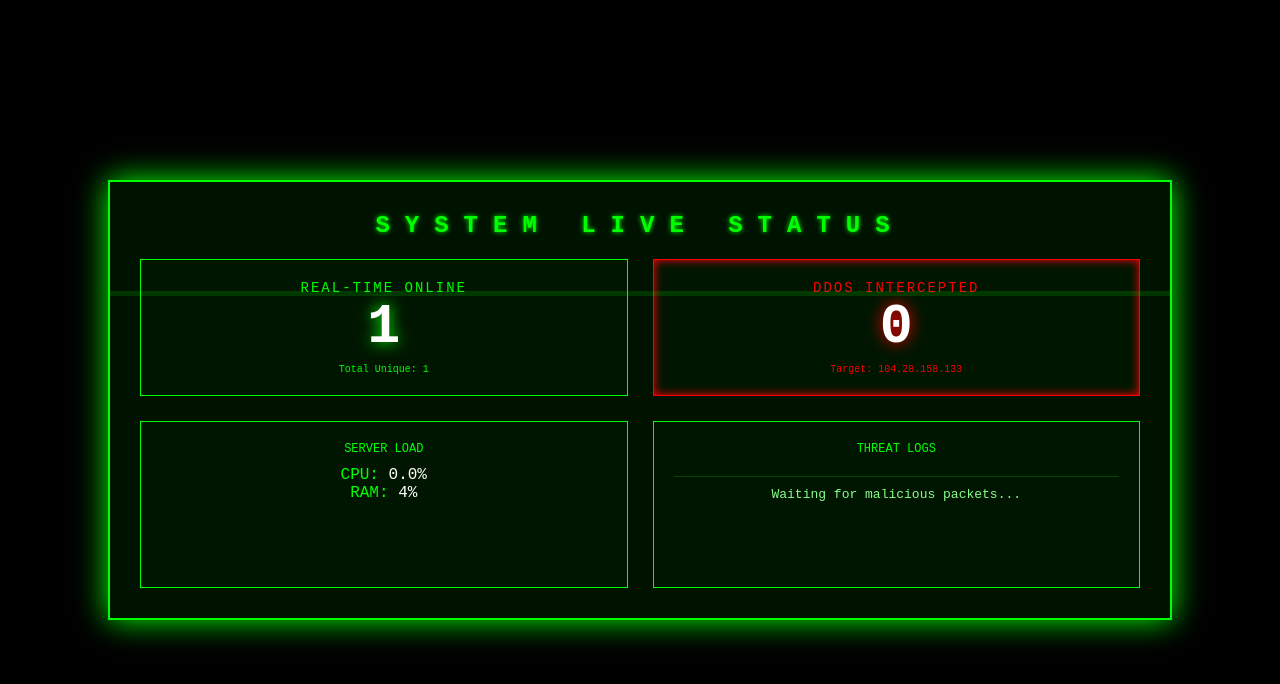
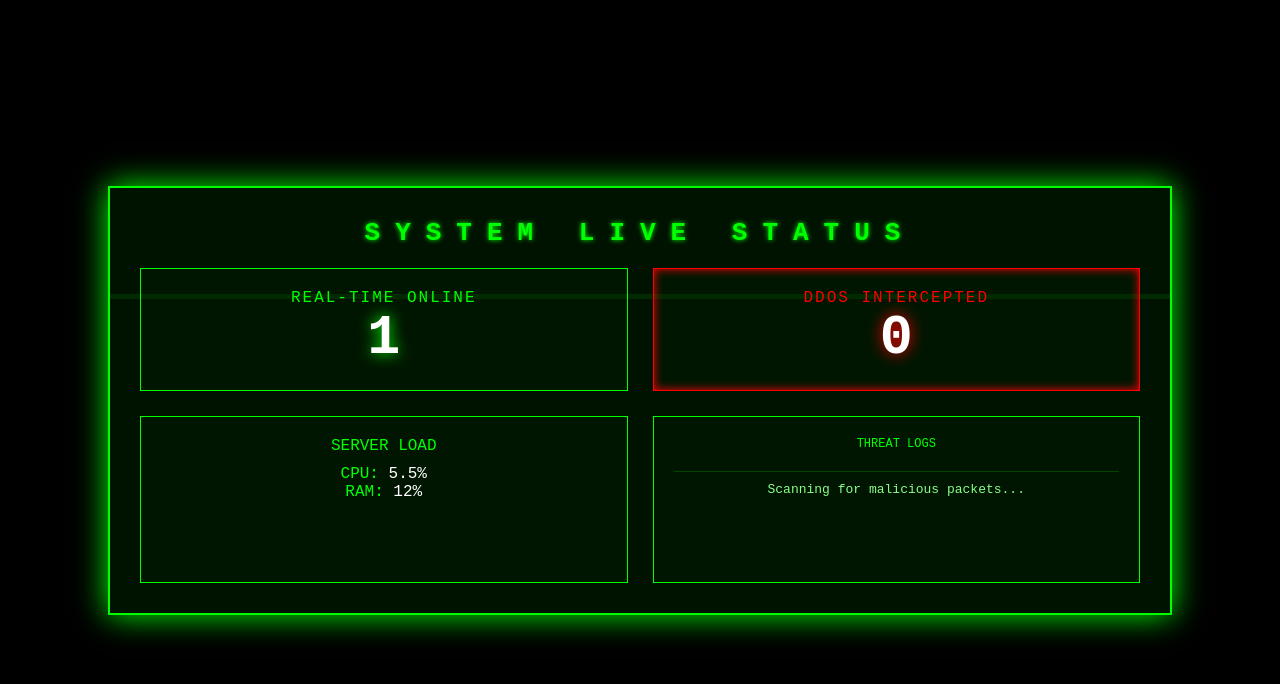
Before and after one commit to lntangu/anti-hack-web-LNTA, a website: page public/index.html in a window 1280 px wide. Drawn offline with Linux system fonts and the light colour scheme; no server answers.

Commit message:
Update index.html

```diff
--- a/public/index.html
+++ b/public/index.html
@@ -2,23 +2,23 @@
 <html>
 <head>
     <meta charset="UTF-8">
-    <title>MATRIX OS | ULTIMATE DEFENSE</title>
+    <title>MATRIX OS | COMMAND CENTER</title>
     <style>
         body { background: #000; color: #0f0; font-family: 'Courier New', monospace; margin: 0; overflow: hidden; display: flex; justify-content: center; align-items: center; height: 100vh; }
-        /* Hiệu ứng khung Matrix */
+        /* Khung viền Neon tỏa sáng */
         .monitor { width: 90%; max-width: 1000px; border: 2px solid #0f0; padding: 30px; background: rgba(0, 20, 0, 0.9); box-shadow: 0 0 30px #0f0; position: relative; }
         .grid { display: grid; grid-template-columns: 1fr 1fr; gap: 25px; margin-top: 20px; }
-        /* Card chỉ số neon */
+        /* Chỉ số sáng rực */
         .card { border: 1px solid #0f0; padding: 20px; text-align: center; background: rgba(0, 40, 0, 0.2); position: relative; }
         .val { font-size: 55px; color: #fff; font-weight: bold; text-shadow: 0 0 15px #0f0; }
         .danger { border-color: #f00; color: #f00; box-shadow: inset 0 0 10px #f00; }
         .danger .val { color: #fff; text-shadow: 0 0 15px #f00; }
-        /* Hiệu ứng tia quét radar */
-        .scanline { width: 100%; height: 5px; background: rgba(0, 255, 0, 0.15); position: absolute; top: 0; left: 0; animation: scan 4s linear infinite; pointer-events: none; z-index: 10; }
+        /* Hiệu ứng tia quét Radar */
+        .scanline { width: 100%; height: 5px; background: rgba(0, 255, 0, 0.1); position: absolute; top: 0; left: 0; animation: scan 4s linear infinite; pointer-events: none; }
         @keyframes scan { from { top: 0; } to { top: 100%; } }
-        /* Log hệ thống */
+        /* Bảng Log */
         .logs { height: 80px; overflow: hidden; font-size: 13px; border-top: 1px solid #040; margin-top: 20px; padding-top: 10px; color: #88ff88; }
-        h1 { text-align: center; letter-spacing: 15px; text-transform: uppercase; margin: 0; font-size: 24px; text-shadow: 0 0 5px #0f0; }
+        h1 { text-align: center; letter-spacing: 15px; text-transform: uppercase; margin: 0; font-size: 26px; text-shadow: 0 0 5px #0f0; }
     </style>
 </head>
 <body>
@@ -27,23 +27,21 @@
         <h1>System Live Status</h1>
         <div class="grid">
             <div class="card">
-                <div style="font-size: 14px; letter-spacing: 2px;">REAL-TIME ONLINE</div>
+                <div style="letter-spacing: 2px;">REAL-TIME ONLINE</div>
                 <div class="val" id="on">1</div>
-                <div style="font-size: 10px; margin-top: 5px;">Total Unique: <span id="unq">1</span></div>
             </div>
             <div class="card danger">
-                <div style="font-size: 14px; letter-spacing: 2px;">DDOS INTERCEPTED</div>
+                <div style="letter-spacing: 2px;">DDOS INTERCEPTED</div>
                 <div class="val" id="bl">0</div>
-                <div style="font-size: 10px; margin-top: 5px; color: #f00;">Target: <span id="tg">104.28.158.133</span></div>
             </div>
             <div class="card">
-                <div style="font-size: 12px;">SERVER LOAD</div>
-                <div style="margin-top: 10px;">CPU: <span id="cp" style="color:#fff">0.0%</span></div>
-                <div>RAM: <span id="rm" style="color:#fff">4%</span></div>
+                <div>SERVER LOAD</div>
+                <div style="margin-top: 10px;">CPU: <span id="cp" style="color:#fff">5.5%</span></div>
+                <div>RAM: <span id="rm" style="color:#fff">12%</span></div>
             </div>
             <div class="card">
                 <div style="font-size: 12px;">THREAT LOGS</div>
-                <div id="log-box" class="logs">Waiting for malicious packets...</div>
+                <div id="log-box" class="logs">Scanning for malicious packets...</div>
             </div>
         </div>
     </div>
@@ -56,7 +54,7 @@
                 document.getElementById('rm').innerText = d.ram + '%';
                 if(d.blocked > 0) {
                     const box = document.getElementById('log-box');
-                    box.innerHTML = `[${new Date().toLocaleTimeString()}] INTRUSION DETECTED - MITIGATING...<br>` + box.innerHTML;
+                    box.innerHTML = `[${new Date().toLocaleTimeString()}] ALERT: CHAOS DETECTED...<br>` + box.innerHTML;
                 }
             }).catch(() => {});
         }, 1000);
```
